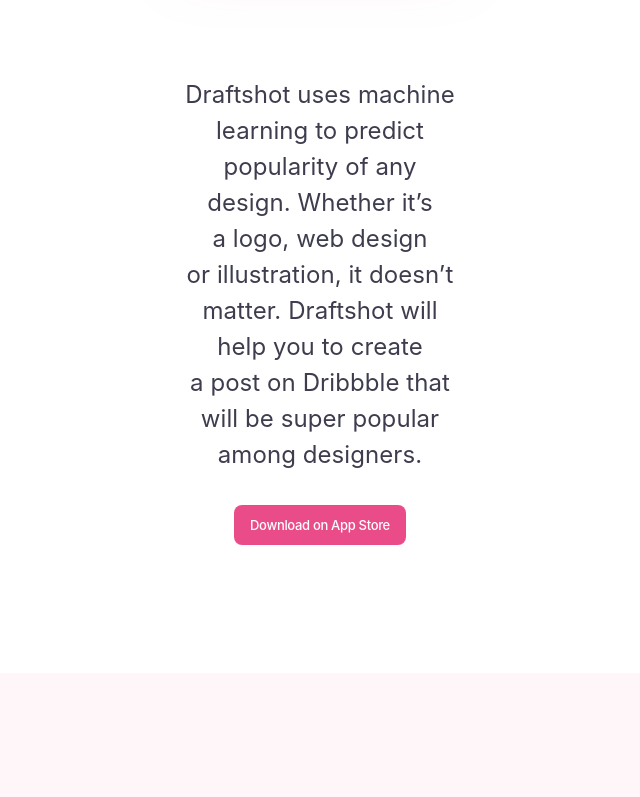
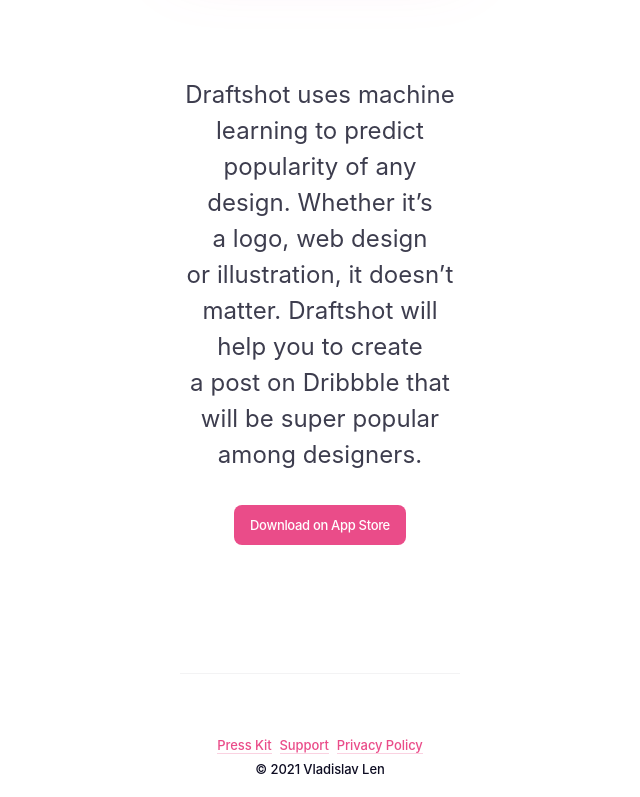
Before and after one commit to weakvar/draftshot.app, a website: page source/index.html in a window 1280 px wide. Shown: the part 612-1409 px from the top of the page, without its empty margins (320-960 px from the left). Before the commit the page ends 1285 px from the top, so only its background shows below. Drawn offline with nearby package versions, Linux system fonts and the light colour scheme; files that its build step writes are made by us from their sources.

Commit message:
Сверстал футер

```diff
--- /dev/null
+++ b/source/assets/sass/blocks/footer.scss
@@ -0,0 +1,57 @@
+.footer {
+    position: relative;
+    padding: 64px 0 20px 0;
+    background-color: $white;
+
+    &::before {
+        top: 0;
+        left: 0;
+        right: 0;
+        content: "";
+        position: absolute;
+        display: block;
+        margin: 0 auto;
+        width: 280px;
+        height: 1px;
+        background-color: $light-gray;
+    }
+
+    &__inner {
+        display: flex;
+        flex-direction: column;
+        align-items: center;
+    }
+
+    &__links {
+        display: flex;
+        flex-wrap: wrap;
+        margin: 0 0 8px 0;
+        padding: 0;
+        list-style: none;
+    }
+
+    &__links-item {
+        font-size: 13px;
+        font-weight: 500;
+        line-height: 16px;
+        letter-spacing: -0.08px;
+        text-align: center;
+
+        & .link {
+            display: block;
+        }
+
+        &:not(:last-child) {
+            margin-right: 8px;
+        }
+    }
+
+    &__copyright {
+        margin: 0;
+        font-size: 13px;
+        font-weight: 500;
+        line-height: 16px;
+        letter-spacing: -0.08px;
+        text-align: center;
+    }
+}
--- a/source/assets/sass/style.scss
+++ b/source/assets/sass/style.scss
@@ -6,3 +6,4 @@
 @import "blocks/navigation-bar.scss";
 @import "blocks/intro.scss";
 @import "blocks/features.scss";
+@import "blocks/footer.scss"
--- a/source/index.html
+++ b/source/index.html
@@ -31,5 +31,15 @@
         </div>
       </section>
     </main>
+    <footer class="footer">
+      <div class="container footer__inner">
+        <ul class="footer__links">
+          <li class="footer__links-item"><a class="link" href="">Press Kit</a></li>
+          <li class="footer__links-item"><a class="link" href="">Support</a></li>
+          <li class="footer__links-item"><a class="link" href="">Privacy Policy</a></li>
+        </ul>
+        <p class="footer__copyright">&copy;&nbsp;2021 Vladislav Len</p>
+      </div>
+    </footer>
   </body>
 </html>
```
